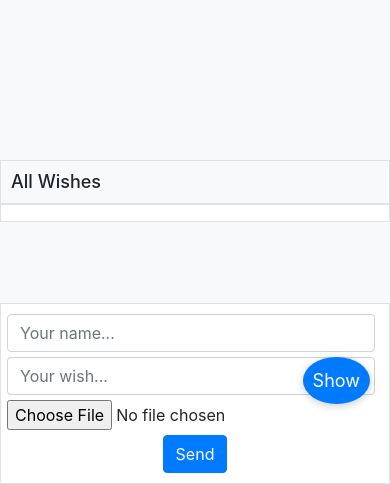
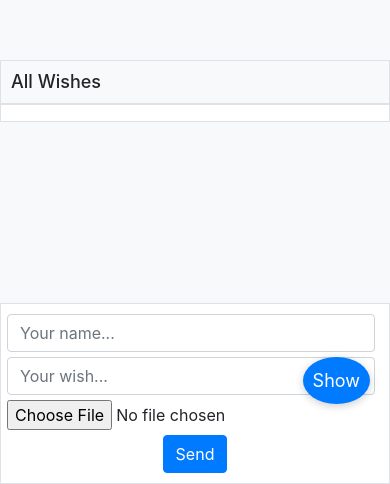
Before and after one commit to clem-kay/birthday-wish, a website: page public/index.html in a window 390 px wide. Shown: the part 360-844 px from the top of the page. Drawn offline with nearby package versions, Linux system fonts and the light colour scheme; no server answers.

Commit message:
edited styling

```diff
--- a/public/css/style.css
+++ b/public/css/style.css
@@ -185,7 +185,7 @@ body {
   }
 
   .wishes-box {
-    top: 520px; /* Positioned slightly above the bottom */
+    top: 420px; /* Positioned slightly above the bottom */
     right:0;
     width: 100%;
     max-height: 200px;
```
